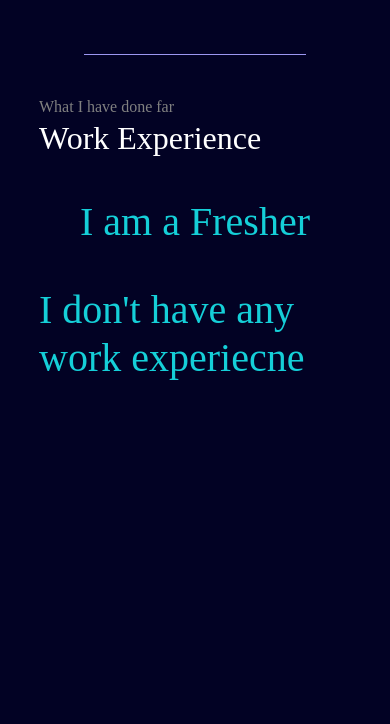
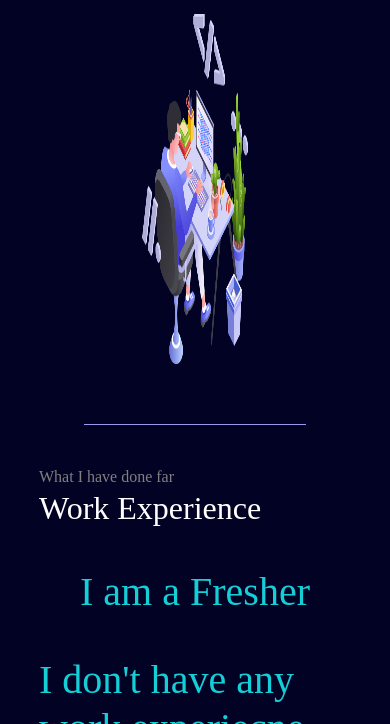
Before and after one commit to jit8852/portfolio, a plain HTML site: page index.html in a window 390 px wide. Shown: the part 963-1687 px from the top of the page. Before the commit the page ends 1385 px from the top, so only its background shows below. Drawn offline with nearby package versions, Linux system fonts and the light colour scheme.

Commit message:
Update style.css

```diff
--- a/style.css
+++ b/style.css
@@ -77,3 +77,13 @@ main hr {
     justify-content: center;
     align-items: center;
 }
+
+@media only screen and (max-width: 800px) {
+    .firstsection{
+        flex-direction: column;
+        text-align: center;
+    }
+    .rightsection img{
+        margin-top: 20px;
+    }
+}
```
